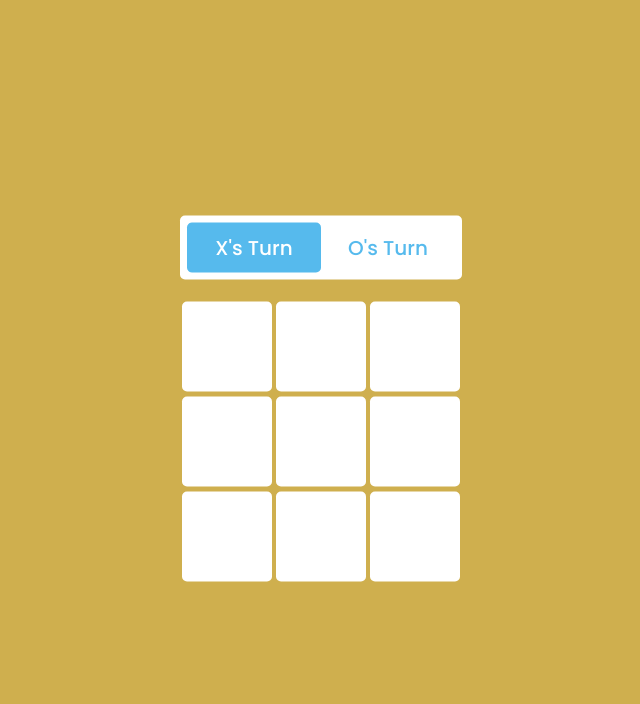
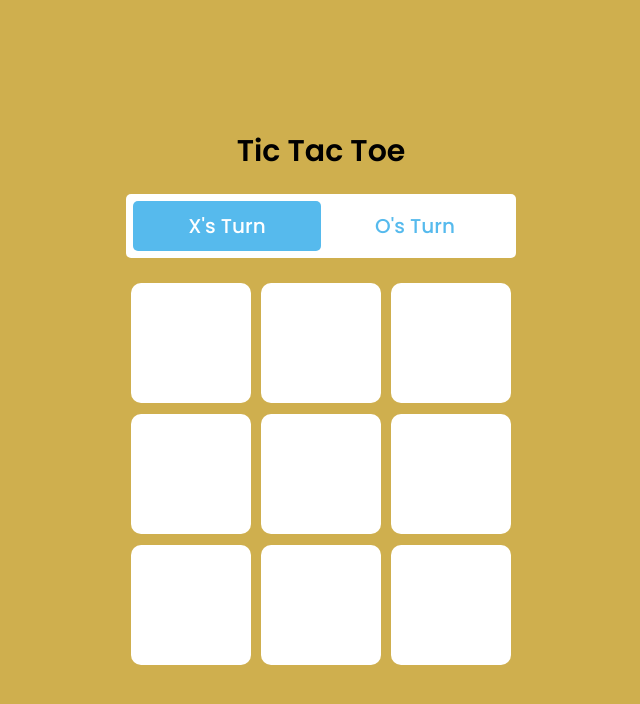
Before and after one commit to ashakiran07/Tic-Tac-Toe, a plain HTML site: page index.html in a window 1280 px wide. Both pictures are taken after a click on the button "Player X". Shown: the whole page, without its empty margins (319-959 px from the left). Drawn offline with Linux system fonts and the light colour scheme.

Commit message:
increased the size of playing area and added pictures for readme

```diff
--- a/index.html
+++ b/index.html
@@ -25,6 +25,7 @@
 
     <!-- LAYOUT/BOARD -->
     <div class="play-board">
+      <header>Tic Tac Toe</header> <!-- Add Title -->
 
         <div class="details">
             <div class="players">
--- a/style.css
+++ b/style.css
@@ -20,22 +20,41 @@ body{
   transform: translate(-50%, -50%);
   transition: all 0.3s ease;
 }
-.select-box{
+.select-box {
+  display: flex;
+  flex-direction: column;
+  align-items: center; /* Center horizontally */
+  justify-content: center; /* Center vertically */
+  /* Existing styles */
+  position: absolute;
+  top: 50%;
+  left: 50%;
+  transform: translate(-50%, -50%);
+  transition: all 0.3s ease;
   background: #fff;
   padding: 20px 25px 25px;
   border-radius: 5px;
-  max-width: 400px;
+  max-width: 600px;
   width: 100%;
+}
+
+.select-box header {
+  font-size: 30px;
+  font-weight: 600;
+  text-align: center;
+  margin-bottom: 20px;
 }
 .select-box.hide{
   opacity: 0;
   pointer-events: none;
 }
-.select-box header{
-  font-size: 30px;
-  font-weight: 600;
-  padding-bottom: 10px;
-  border-bottom: 1px solid lightgrey;
+
+.play-board header,
+.result-box header {
+    font-size: 30px;
+    font-weight: 600;
+    text-align: center;
+    margin-bottom: 20px;
 }
 .select-box .title{
   font-size: 22px;
@@ -141,16 +160,16 @@ body{
   display: flex;
   margin-bottom: 1px;
 }
-.play-area section span{
-  display: block;
-  height: 90px;
-  width: 90px;
-  margin: 2px;
+.play-area section span {
+  display: inline-block;
+  height: 120px; /* Increase height */
+  width: 120px; /* Increase width */
+  margin: 5px;
   color: #56baed;
-  font-size: 40px;
-  line-height: 80px;
+  font-size: 50px; /* Adjust font size */
+  line-height: 120px; /* Center text vertically */
   text-align: center;
-  border-radius: 5px;
+  border-radius: 10px; /* Adjust border radius */
   background: #fff;
 }
 
@@ -198,9 +217,9 @@ body{
   cursor: pointer;
   transition: all 0.3s ease;
 }
-@media (max-width:768px)
-{
-.body{
-  background:#cfaf4e;
-     }
+@media (max-width:768px) {
+  /* Adjust styles for smaller screens if needed */
+  body {
+      background: #cfaf4e;
+  }
 }
```
Also changed, not shown: Images/tictactoe1.png (added), Images/tictactoe2.png (added), Images/tictactoe3.png (added).
